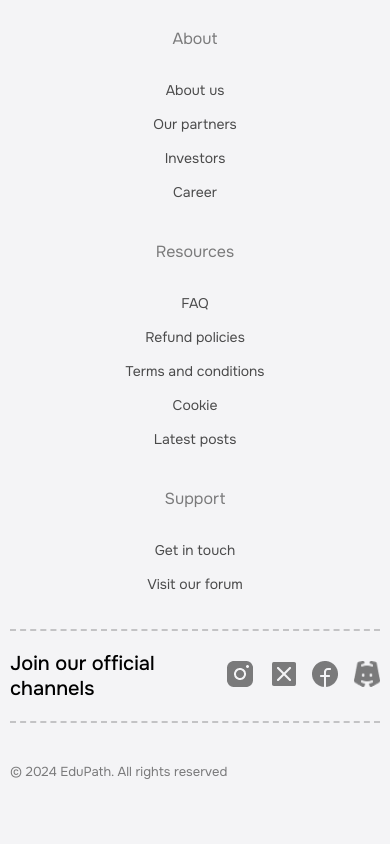
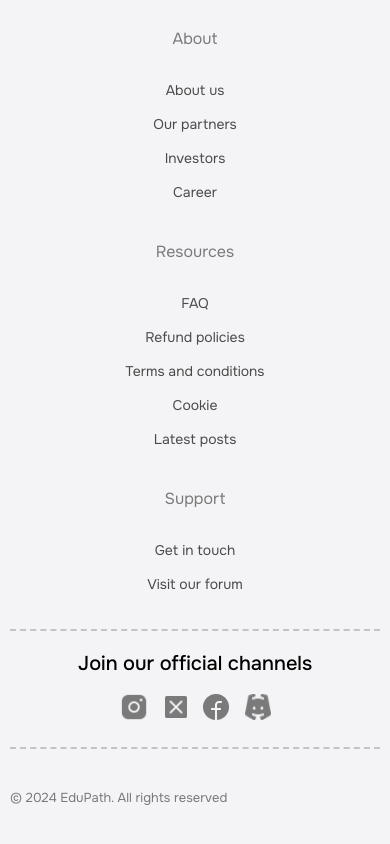
Before and after one commit to mdanamulhasan201/Pinemesh_next_js, a Next.js app: page / in a window 390 px wide. Shown: the part 3740-4584 px from the top of the page. Built offline with nearby package versions, Linux system fonts and the light colour scheme.

Commit message:
footer some issue solved

```diff
--- a/src/components/Shared/Footer.js
+++ b/src/components/Shared/Footer.js
@@ -81,10 +81,10 @@ const Footer = () => {
           <h1 className={styles.subFtTitle}>Join our official channels</h1>
           <div className={styles.linkup}>
             <Link href="/">
-              <Image src={instagram} alt="instagram" width={32} height={32} />
+              <Image src={instagram} alt="instagram" width={30} height={30} />
             </Link>
             <Link href="/">
-              <Image src={twitter} alt="twitter" width={24} height={24} />
+              <Image src={twitter} alt="twitter" width={22} height={22} />
             </Link>
             <Link href="/">
               <Image src={facebook} alt="facebook" width={26} height={26} />
@@ -96,7 +96,7 @@ const Footer = () => {
         </div>
       </div>
       <div className={styles.copyRight}>
-        <p>© 2024 EduPath. All rights reserved</p>
+        <p>© {new Date().getFullYear()} EduPath. All rights reserved</p>
       </div>
     </div>
   );
--- a/src/components/Shared/Footer.module.css
+++ b/src/components/Shared/Footer.module.css
@@ -100,6 +100,12 @@
   .listItem {
     text-align: center;
   }
+
+  .subFooter{
+    flex-direction: column;
+    gap: 1rem;
+    text-align: center;
+  }
 }
 
 @media (max-width: 480px) {
```
